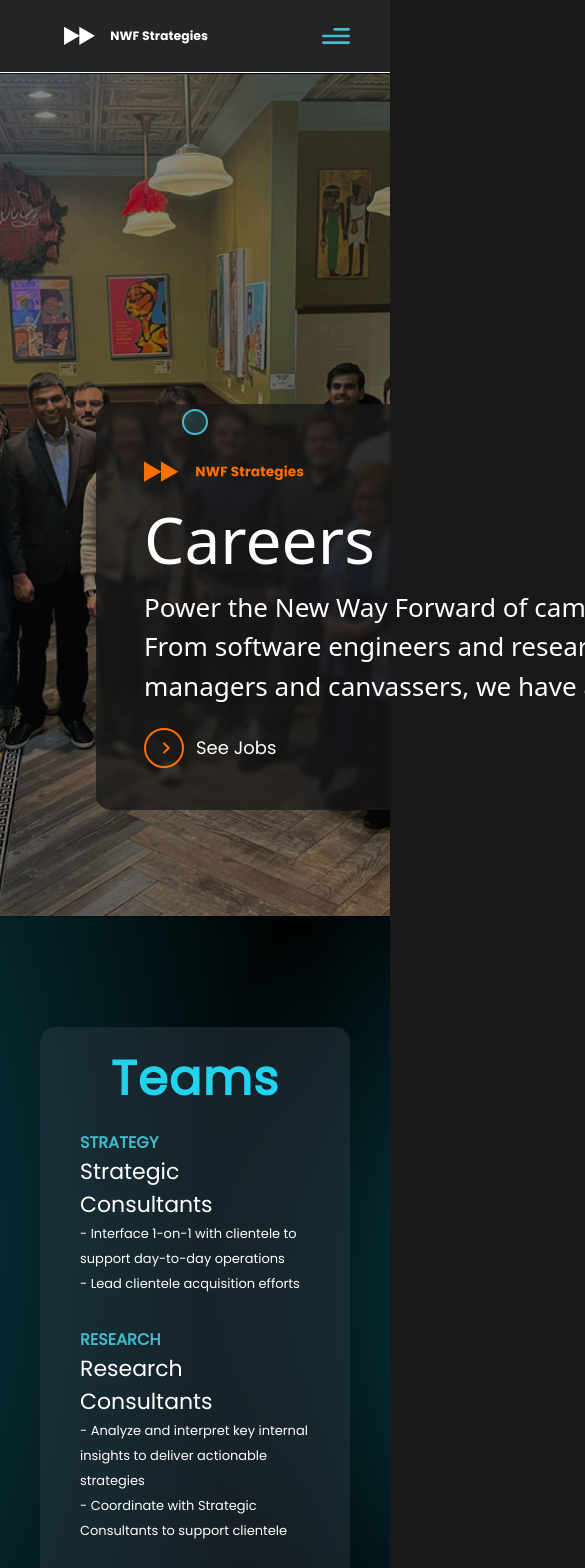
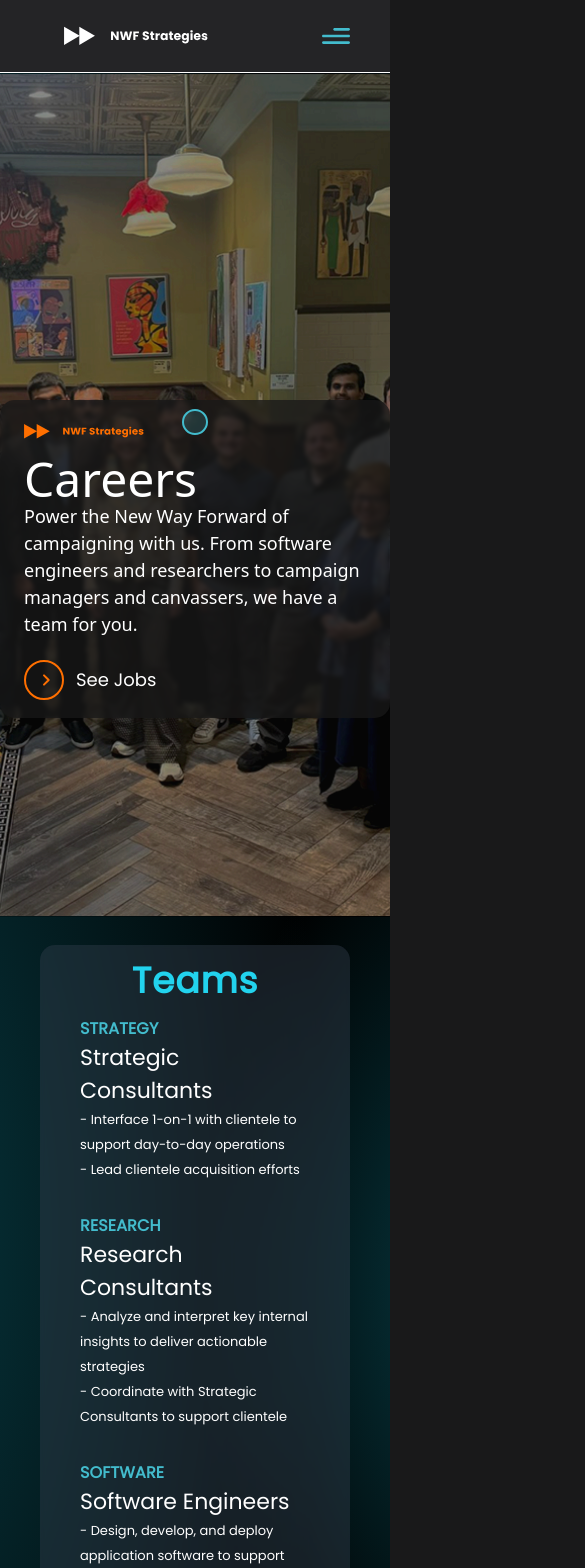
Before and after one commit to NWF-Strategies/NWF_Website, a React (Vite) app: page /careers in a window 390 px wide. Shown: the top 1568 px of the page, 585 px wide, since content can reach past the window. Built offline with nearby package versions, Linux system fonts and the light colour scheme.

Commit message:
Fix mobile responsiveness on Careers page

```diff
--- a/src/pages/Careers.tsx
+++ b/src/pages/Careers.tsx
@@ -10,32 +10,32 @@
 const Career = () => {
   return (
     <div className="doublepillgradient w-full">
-        <div className='relative min-h-screen h-auto w-full flex items-start justify-center flex-col z-10 mb-[300px]'>
-          <img src={careers_img} alt = 'Background img' className = 'absolute h-full object-cover top-0 w-full brightness-150'/>
+      <div className='relative min-h-screen h-auto w-full flex items-start justify-center flex-col z-10 mb-32 md:mb-[300px]'>
+        <img src={careers_img} alt='Background img' className='absolute h-full object-cover top-0 w-full brightness-150' />
         <FadeIn delay={0} duration={1200}>
           <SlideIn direction="left" delay={100} duration={700}>
-              <div className="relative ml-24 mt-56 py-12 px-12 z-10 w-[810px] bg-[rgba(24,24,24,0.75)] backdrop-blur-[2px] p-4 rounded-[15px] flex flex-col justify-center">
-                <img src={new_logo} alt = "nwf" className = "w-[160px] md:w-[220px] lg:w-[260px] h-[40px] outline-none focus:ring-0 focus:outline-none"/>
-                <h3 className="text-[4rem] font-lato tracking-normal font-normal text-white text-left">
+            <div className="relative mx-auto md:ml-24 mt-32 md:mt-56 py-6 px-6 md:py-12 md:px-12 z-10 w-full max-w-[810px] bg-[rgba(24,24,24,0.75)] backdrop-blur-[2px] p-4 rounded-[15px] flex flex-col justify-center">
+              <img src={new_logo} alt="nwf" className="w-[120px] md:w-[220px] lg:w-[260px] h-auto md:h-[40px] outline-none focus:ring-0 focus:outline-none mb-4 md:mb-0" />
+              <h3 className="text-5xl md:text-[4rem] font-lato tracking-normal font-normal text-white text-left break-words">
                 Careers
               </h3>
               <div className="pb-3 pr-0 xl:pr-1">
-                  <p className="text-[1.63rem] font-lato text-white leading-normal mb-0 text-left">
+                <p className="text-lg md:text-[1.63rem] font-lato text-white leading-normal mb-0 text-left">
                   Power the New Way Forward of campaigning with us. From software engineers and researchers
                   to campaign managers and canvassers, we have a team for you.
                 </p>
               </div>
-                <OrangeButton label = "See Jobs" textcolor = "white" to = "https://www.indeed.com/cmp/Nwf-Strategies/jobs" />
+              <OrangeButton label="See Jobs" textcolor="white" to="https://www.indeed.com/cmp/Nwf-Strategies/jobs" />
             </div>
           </SlideIn>
         </FadeIn>
       </div>
-      <div className='flex justify-center w-full items-center relative mt-[-190px] '>
+      <div className='flex justify-center w-full items-center relative mt-[-100px] md:mt-[-190px] '>
         <div className='flex flex-col items-center pb-10 justify-center max-w-7xl w-full'>
           <div className='h-fit pb-10 px-10 mb-10 w-full'>
             <div className="relative w-full bg-gray-700 bg-opacity-40 backdrop-blur-[2px] px-6 pt-4 pb-14 rounded-[15px]">
               <div className="font-poppins flex items-center justify-center">
-                <h1 className="text-cyan-400 text-[3rem] font-semibold tracking-wide">Teams</h1>
+                <h1 className="text-cyan-400 text-4xl md:text-[3rem] font-semibold tracking-wide text-center">Teams</h1>
               </div>
               <FadeIn delay={300}>
                 <div className='grid grid-cols-1 md:grid-cols-2 w-full mb-4'>
@@ -52,13 +52,13 @@
               <br />
               <div className='flex justify-center items-center my-0'>
                 <a href="mailto:info@nwfstrategies.com" target="_blank" rel="noopener noreferrer">
-                <OrangeButton label = "Apply via email" color="#43BCCD" textcolor = "#43BCCD" to ="#" />
+                  <OrangeButton label="Apply via email" color="#43BCCD" textcolor="#43BCCD" to="#" />
                 </a>
               </div>
             </div>
           </div>
           <hr></hr>
-          <div className="pb-6 px-16 mr-0">
+          <div className="pb-6 px-6 md:px-16 mr-0">
             <p className={styles.heading4}>INTERN</p>
             <p className={styles.heading3}>Internship Program</p>
             <div className={styles.paragraph}>
@@ -103,7 +103,7 @@
                 </SlideIn>
               </details>
               <div className='flex justify-end mr-[-40px]'>
-              <OrangeButton to = "https://www.indeed.com/cmp/Nwf-Strategies" color = "#43BCCD" textcolor="#43BCCD" label='Interested? Visit us on Indeed'/>
+                <OrangeButton to="https://www.indeed.com/cmp/Nwf-Strategies" color="#43BCCD" textcolor="#43BCCD" label='Interested? Visit us on Indeed' />
               </div>
             </div>
             <br /><br /><br />
```
Lines whose indentation alone changed are shown as unchanged.
